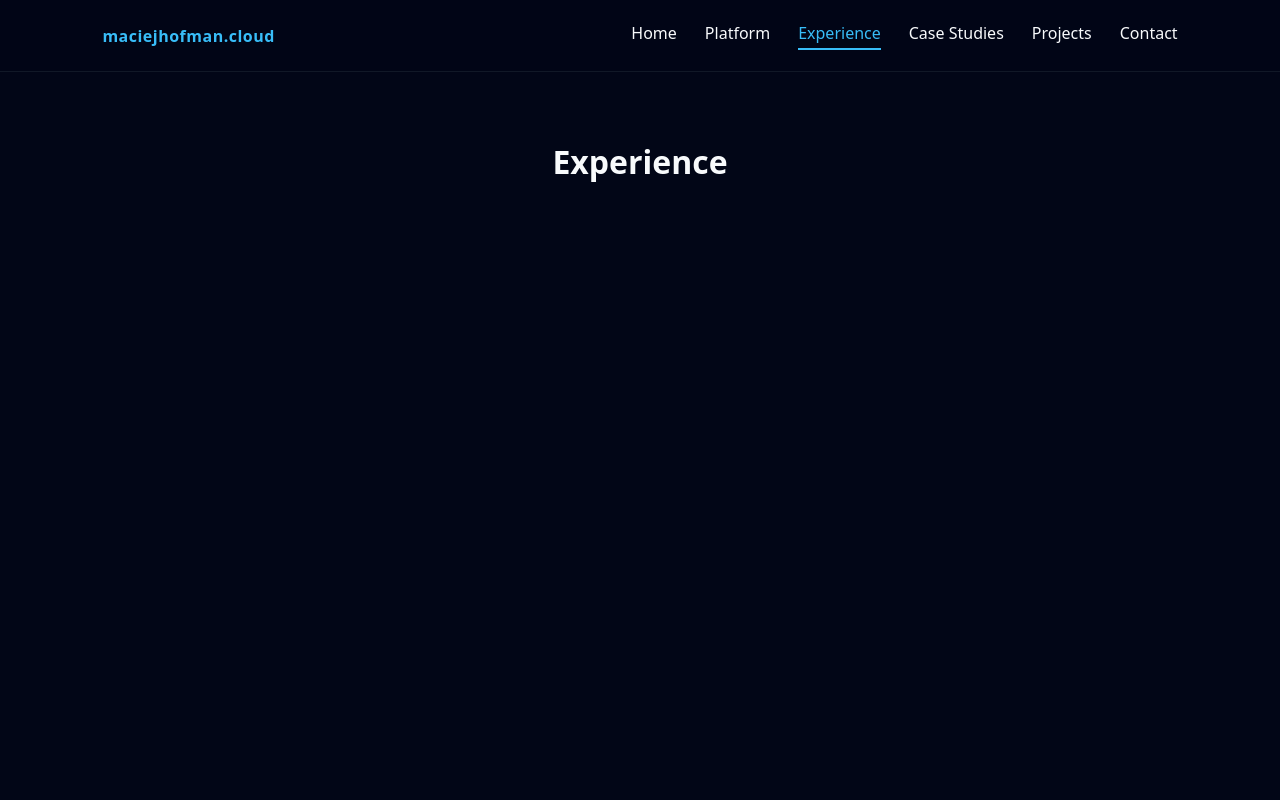
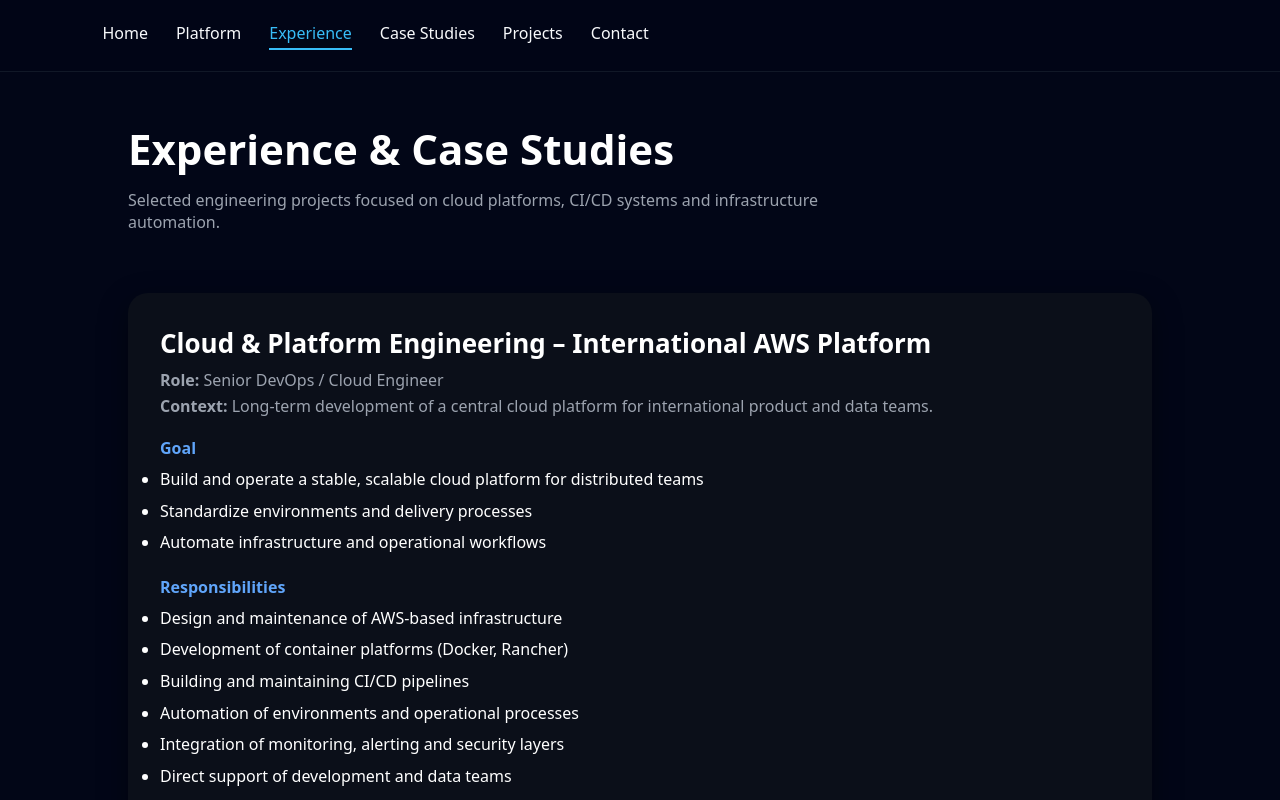
Before and after one commit to GravityZap/devops-portfolio, a React (Vite) app: page /experience in a window 1280 px wide. Shown: the top 800 px of the page. Built offline with nearby package versions, Linux system fonts and the light colour scheme.

Commit message:
web page refinement

```diff
--- a/src/components/Experience.jsx
+++ b/src/components/Expert.jsx
@@ -1,6 +1,6 @@
-import CaseStudyCard from "./CaseStudyCard";
+import CaseStudyCard from "../pages/CaseStudyCard";
 
-export default function Experience() {
+export default function Expert() {
   return (
     <section style={styles.section}>
       <h2 style={styles.header}>Experience & Case Studies</h2>
@@ -22,7 +22,7 @@ export default function Experience() {
 
           responsibilities={[
             "Design and maintenance of AWS-based infrastructure",
-            "Development of container platforms (Docker, Kubernetes, Rancher)",
+            "Development of container platforms (Docker, Rancher)",
             "Building and maintaining CI/CD pipelines",
             "Automation of environments and operational processes",
             "Integration of monitoring, alerting and security layers",
@@ -30,7 +30,7 @@ export default function Experience() {
           ]}
 
           architecture={[
-            "Central Kubernetes-based runtime platform",
+            "Central Docker-based runtime platform",
             "Automated CI/CD pipelines for applications and data workloads",
             "Standardized environments (dev / test / production)",
             "Integrated monitoring, logging and availability checks",
@@ -39,7 +39,7 @@ export default function Experience() {
 
           stack={[
             "AWS (EC2, S3, RDS, Aurora, Redshift, IAM, CloudWatch)",
-            "Kubernetes, Docker, Rancher",
+            "Docker, Rancher",
             "Jenkins (multi-node, declarative pipelines)",
             "Linux, Ansible",
             "Datadog, Pingdom, Cloudflare"
@@ -54,47 +54,6 @@ export default function Experience() {
           ]}
         />
 
-        <CaseStudyCard
-          title="Enterprise CI/CD Platform – Automation & Delivery Systems"
-          role="DevOps / CI Engineer"
-          context="Design and development of CI/CD platforms for enterprise product teams and certification pipelines."
-
-          goal={[
-            "Automate build, test and validation workflows",
-            "Increase reliability of delivery pipelines",
-            "Standardize CI/CD processes across teams"
-          ]}
-
-          responsibilities={[
-            "Design and implementation of CI/CD pipelines",
-            "Maintenance and scaling of CI infrastructure",
-            "Automation of build and test workflows",
-            "Integration of development and quality tools",
-            "Direct collaboration with engineering teams"
-          ]}
-
-          architecture={[
-            "Scalable multi-node CI environments",
-            "Pipeline-driven build, test and certification flows",
-            "Centralized automation and quality validation layers",
-            "Reusable CI templates for multiple products"
-          ]}
-
-          stack={[
-            "Jenkins (multi-node CI)",
-            "Linux",
-            "Git, Gerrit",
-            "Build systems and automated testing frameworks"
-          ]}
-
-          results={[
-            "Shortened delivery and certification cycles",
-            "Improved build reproducibility and reliability",
-            "Significant reduction of manual intervention",
-            "Standardized delivery pipelines across teams",
-            "Increased stability of released products"
-          ]}
-        />
       </div>
     </section>
   );
--- a/src/components/Hero.jsx
+++ b/src/components/Hero.jsx
@@ -35,7 +35,7 @@ export default function Hero() {
 
 const styles = {
   wrapper: {
-    minHeight: "100vh",
+    minHeight: "50vh",
     display: "flex",
     alignItems: "center",
     justifyContent: "center",
--- a/src/components/Navbar.jsx
+++ b/src/components/Navbar.jsx
@@ -3,8 +3,6 @@ import { NavLink } from "react-router-dom";
 export default function Navbar() {
   return (
     <nav style={styles.nav}>
-      <div style={styles.logo}>maciejhofman.cloud</div>
-
       <div style={styles.links}>
         <NavItem to="/">Home</NavItem>
         <NavItem to="/platform">Platform</NavItem>
--- a/src/components/StackGrid.jsx
+++ b/src/components/StackGrid.jsx
@@ -2,9 +2,9 @@
 import { motion } from "framer-motion";
 
 const stack = [
-  "AWS", "Azure", "Terraform", "Kubernetes", "Docker",
+  "AWS", "Azure", "Terraform", "Rancher", "Docker",
   "GitHub Actions", "Azure DevOps", "Linux", "Cloudflare",
-  "Jenkins", "Ansible", "Datadog"
+  "Jenkins", "Ansible", "Datadog", "Pingdom", "Sophos", "MySQL"
 ];
 
 export default function StackGrid() {
--- a/src/components/WhatIDo.jsx
+++ b/src/components/WhatIDo.jsx
@@ -53,7 +53,7 @@ const styles = {
     border: "1px solid #111827"
   },
   desc: {
-    marginTop: 10,
+    marginTop: 20,
     color: "#9ca3af",
     lineHeight: 1.6
   }
--- /dev/null
+++ b/src/pages/CaseStudyCard.jsx
@@ -0,0 +1,56 @@
+export default function CaseStudyCard({ title, role, context, goal, responsibilities, stack, architecture, results }) {
+    return (
+      <div style={styles.card}>
+        <h3 style={styles.title}>{title}</h3>
+        <p style={styles.meta}><strong>Role:</strong> {role}</p>
+        <p style={styles.meta}><strong>Context:</strong> {context}</p>
+
+        <Section title="Goal" items={goal} />
+        <Section title="Responsibilities" items={responsibilities} />
+        <Section title="Architecture & Solutions" items={architecture} />
+        <Section title="Tech stack" items={stack} />
+        <Section title="Results & impact" items={results} />
+      </div>
+    );
+  }
+
+  function Section({ title, items }) {
+    return (
+      <div style={styles.section}>
+        <h4 style={styles.sectionTitle}>{title}</h4>
+        <ul>
+          {items.map((item, idx) => (
+            <li key={idx} style={styles.listItem}>{item}</li>
+          ))}
+        </ul>
+      </div>
+    );
+  }
+
+  const styles = {
+    card: {
+      background: "#0b0f19",
+      borderRadius: 20,
+      padding: 32,
+      boxShadow: "0 10px 30px rgba(0,0,0,0.4)"
+    },
+    title: {
+      fontSize: 26,
+      marginBottom: 8
+    },
+    meta: {
+      color: "#9ca3af",
+      marginBottom: 4
+    },
+    section: {
+      marginTop: 20
+    },
+    sectionTitle: {
+      marginBottom: 8,
+      color: "#60a5fa"
+    },
+    listItem: {
+      marginBottom: 6,
+      lineHeight: 1.6
+    }
+  };
--- a/src/pages/Experience.jsx
+++ b/src/pages/Experience.jsx
@@ -1,10 +1,11 @@
 /* eslint-disable-next-line no-unused-vars */
 import { motion } from "framer-motion";
+import Expert from "../components/Expert";
 
 export default function Experience() {
   return (
     <motion.main {...pageMotion}>
-      <h1 style={styles.title}>Experience</h1>
+      <Expert />
     </motion.main>
   );
 }
```
Also changed, not shown: src/components/Contact.jsx (deleted), src/components/Footer.jsx (deleted).
